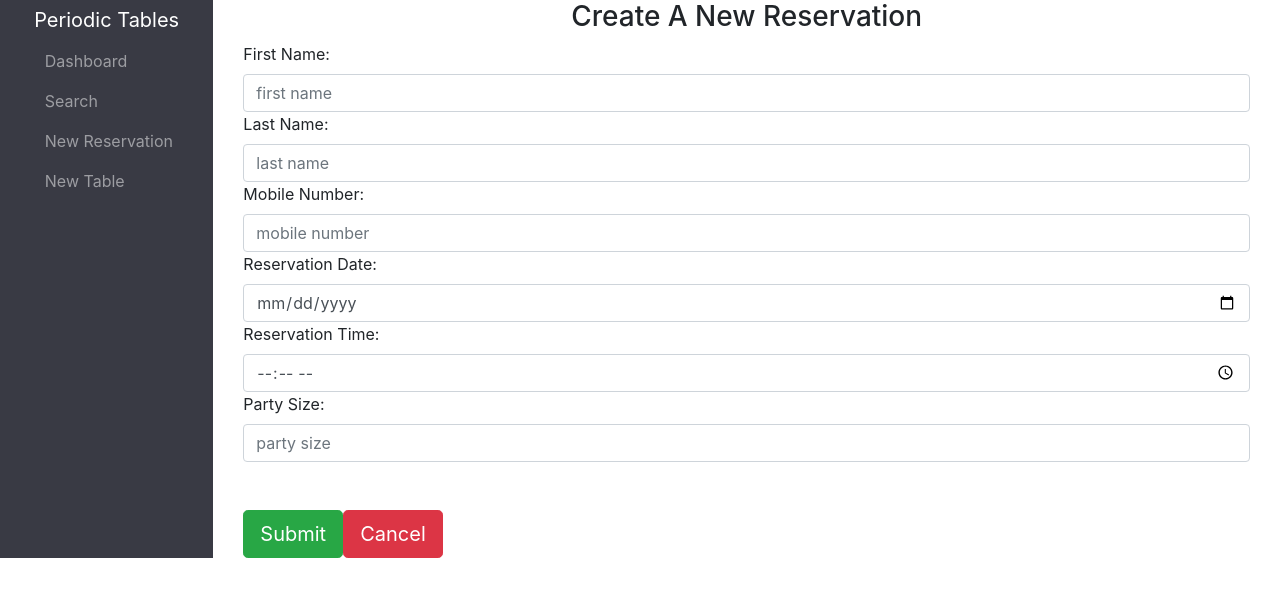
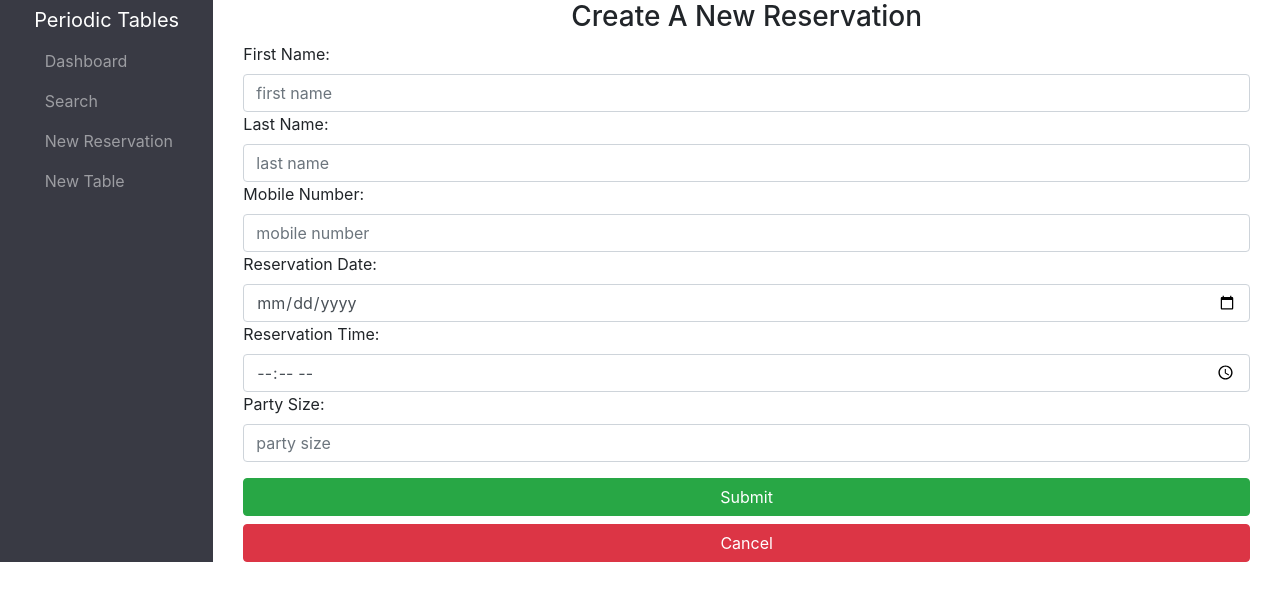
Before and after one commit to Shadi812/Restaurant-Reservation-App, a React (Create React App) app in the folder front-end/: page /reservations/new in a window 1280 px wide. Shown: the top 600 px of the page. Built offline with nearby package versions, Linux system fonts and the light colour scheme; a web font is replaced by a local one.

Commit message:
small things changed

```diff
--- a/front-end/src/layout/reservations/ReservationForm.js
+++ b/front-end/src/layout/reservations/ReservationForm.js
@@ -87,15 +87,15 @@ function ReservationForm({ handleChange, handleSubmit, formData }) {
             />
           </div>
         </fieldset>
-        <div className="form-item mt-5   ">
+        <div className="form-item mt-3   ">
           <button
-            className=" form-button  btn btn-lg btn-success  "
+            className=" form-button  btn btn-block btn-success  "
             type="submit"
           >
             Submit
           </button>
           <button
-            className="form-button btn btn-lg btn-danger"
+            className="form-button btn btn-block btn-danger"
             type="button"
             onClick={() => history.push("/")}
           >
--- a/front-end/src/layout/reservations/SearchReservations.js
+++ b/front-end/src/layout/reservations/SearchReservations.js
@@ -45,7 +45,7 @@ function SearchReservations() {
           placeholder="Enter a customer's phone number"
           required
         />
-        <button className="form-button btn btn-success" type="submit">
+        <button className="form-button btn btn-block btn-success" type="submit">
           Find
         </button>
       </form>
--- a/front-end/src/layout/tables/TableForm.js
+++ b/front-end/src/layout/tables/TableForm.js
@@ -35,12 +35,12 @@ function TableForm({ tableData, tableError, handleSubmit, handleChange }) {
           />
         </fieldset>
         <div className="form-item mt-2 mb-2">
-          <button type="submit" className="btn btn-success btn-lg">
+          <button type="submit" className="btn btn-success btn-block">
             Submit
           </button>
           <button
             type="button"
-            className="btn btn-danger btn-lg"
+            className="btn btn-danger btn-block"
             onClick={() => history.goBack()}
           >
             Cancel
```
